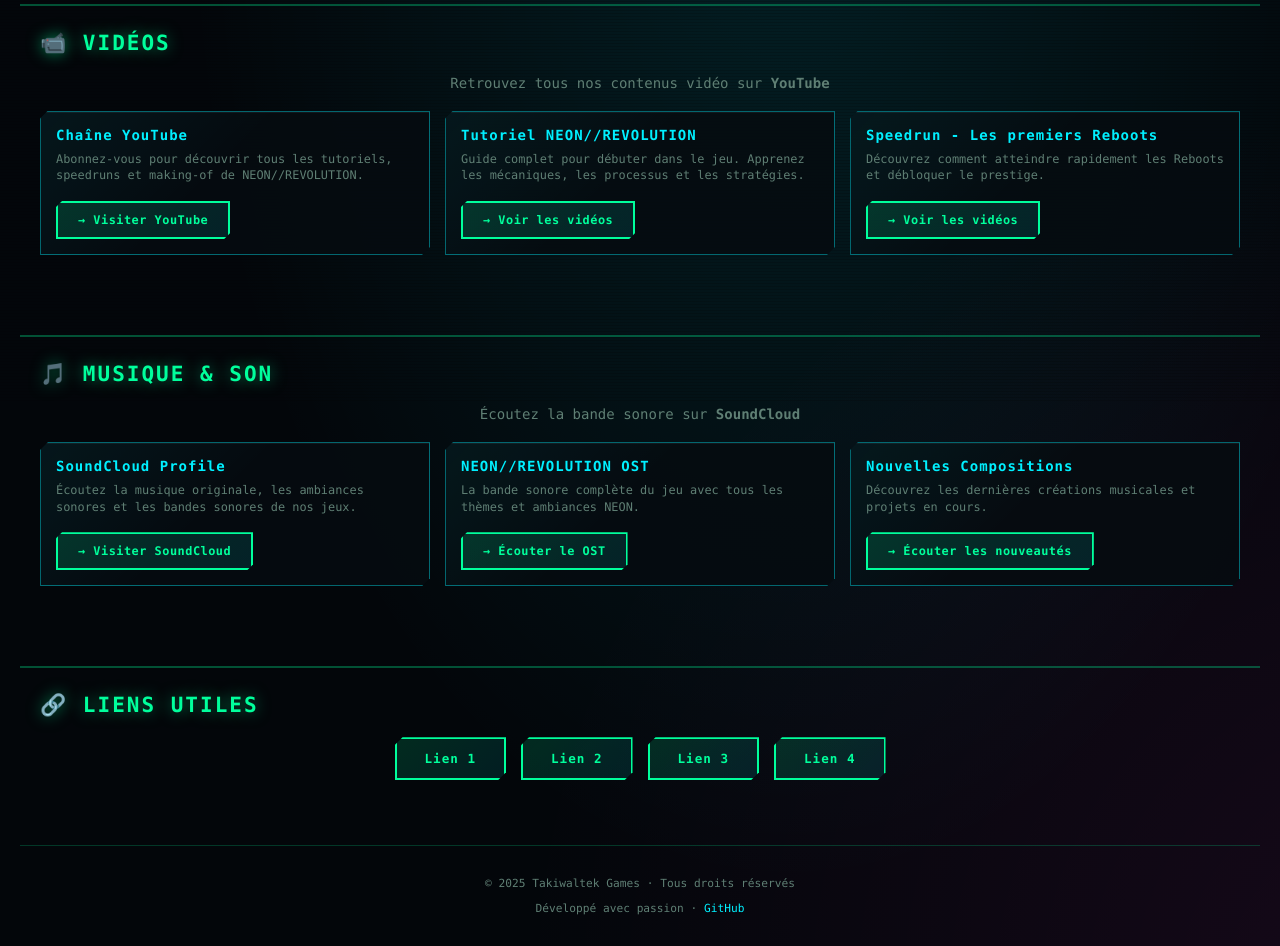
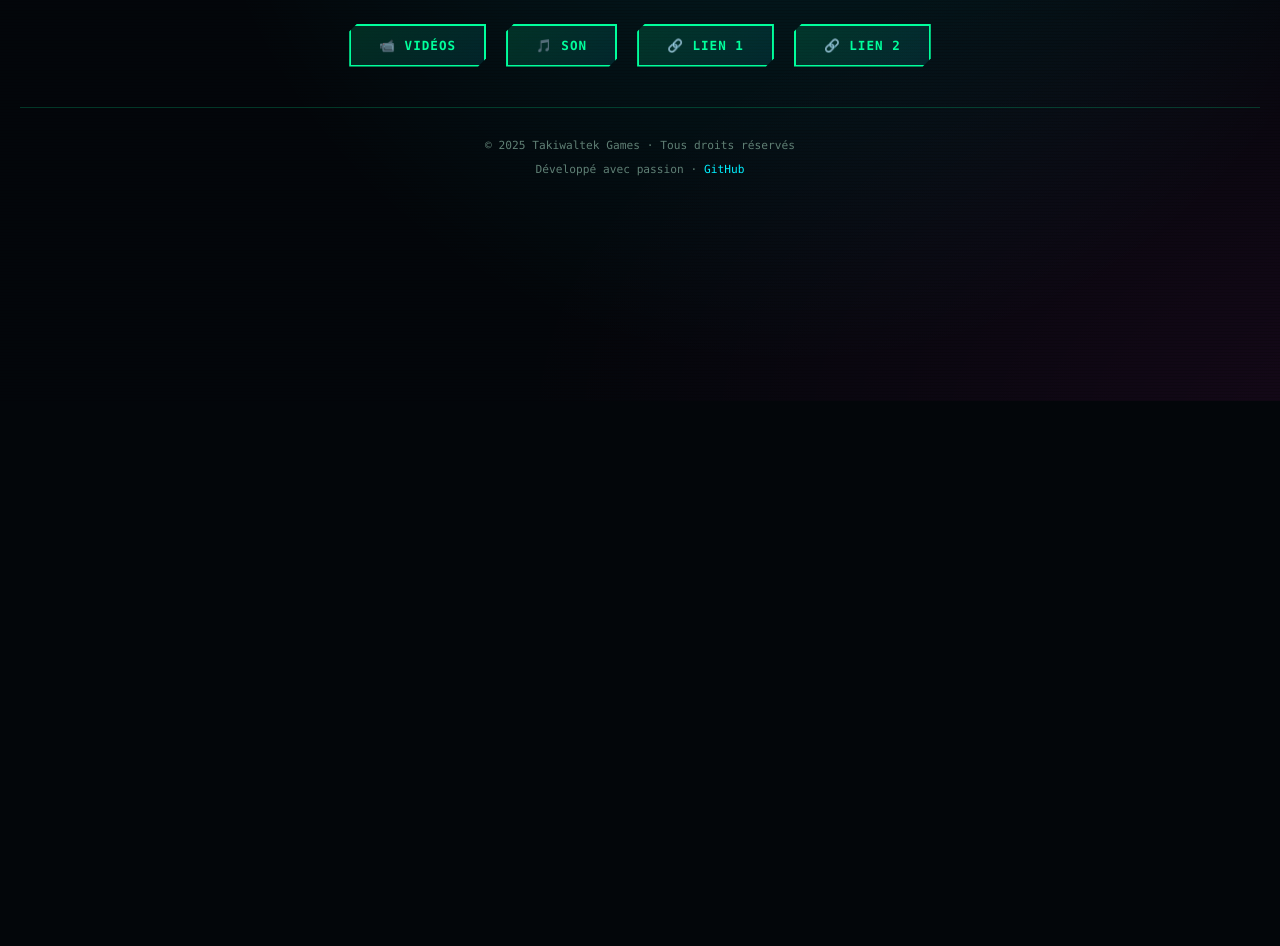
Before and after one commit to Takiwaltek/Games, a plain HTML site: page index.html in a window 1280 px wide. Shown: the part 399-1345 px from the top of the page. After the commit the page ends 800 px from the top, so only its background shows below. Drawn offline with Linux system fonts and the light colour scheme.

Commit message:
refactor: Simplify page to games + 4 buttons only
- Removed all sections (Videos, Sound, Links sections)
- Kept only game cards at top
- Added 4 simple buttons below: Videos, Son, Lien 1, Lien 2
- Ultra-clean and minimal design

```diff
--- a/index.html
+++ b/index.html
@@ -382,66 +382,15 @@
             </div>
         </div>
 
-        <!-- SECTION VIDÉOS -->
-        <section id="videos">
-            <h2 class="section-title">📹 VIDÉOS</h2>
-            <p style="text-align: center; color: var(--dim); margin-bottom: 20px;">
-                Retrouvez tous nos contenus vidéo sur <strong>YouTube</strong>
-            </p>
-            <div class="content-grid">
-                <div class="content-card">
-                    <h3>Chaîne YouTube</h3>
-                    <p>Abonnez-vous pour découvrir tous les tutoriels, speedruns et making-of de NEON//REVOLUTION.</p>
-                    <a href="https://www.youtube.com/@takiwaltek" target="_blank">→ Visiter YouTube</a>
-                </div>
-                <div class="content-card">
-                    <h3>Tutoriel NEON//REVOLUTION</h3>
-                    <p>Guide complet pour débuter dans le jeu. Apprenez les mécaniques, les processus et les stratégies.</p>
-                    <a href="https://www.youtube.com/@takiwaltek/videos" target="_blank">→ Voir les vidéos</a>
-                </div>
-                <div class="content-card">
-                    <h3>Speedrun - Les premiers Reboots</h3>
-                    <p>Découvrez comment atteindre rapidement les Reboots et débloquer le prestige.</p>
-                    <a href="https://www.youtube.com/@takiwaltek/videos" target="_blank">→ Voir les vidéos</a>
-                </div>
+        <!-- 4 BOUTONS SIMPLES -->
+        <div style="text-align: center; margin-top: 60px;">
+            <div style="display: flex; flex-wrap: wrap; gap: 20px; justify-content: center;">
+                <a href="https://www.youtube.com/@takiwaltek" target="_blank" class="simple-btn">📹 VIDÉOS</a>
+                <a href="https://soundcloud.com/takiwalte" target="_blank" class="simple-btn">🎵 SON</a>
+                <a href="#" class="simple-btn">🔗 LIEN 1</a>
+                <a href="#" class="simple-btn">🔗 LIEN 2</a>
             </div>
-        </section>
-
-        <!-- SECTION SOUNDCLOUD -->
-        <section id="soundcloud">
-            <h2 class="section-title">🎵 MUSIQUE & SON</h2>
-            <p style="text-align: center; color: var(--dim); margin-bottom: 20px;">
-                Écoutez la bande sonore sur <strong>SoundCloud</strong>
-            </p>
-            <div class="content-grid">
-                <div class="content-card">
-                    <h3>SoundCloud Profile</h3>
-                    <p>Écoutez la musique originale, les ambiances sonores et les bandes sonores de nos jeux.</p>
-                    <a href="https://soundcloud.com/takiwalte" target="_blank">→ Visiter SoundCloud</a>
-                </div>
-                <div class="content-card">
-                    <h3>NEON//REVOLUTION OST</h3>
-                    <p>La bande sonore complète du jeu avec tous les thèmes et ambiances NEON.</p>
-                    <a href="https://soundcloud.com/takiwalte" target="_blank">→ Écouter le OST</a>
-                </div>
-                <div class="content-card">
-                    <h3>Nouvelles Compositions</h3>
-                    <p>Découvrez les dernières créations musicales et projets en cours.</p>
-                    <a href="https://soundcloud.com/takiwalte" target="_blank">→ Écouter les nouveautés</a>
-                </div>
-            </div>
-        </section>
-
-        <!-- SECTION LIENS UTILES -->
-        <section id="links">
-            <h2 class="section-title">🔗 LIENS UTILES</h2>
-            <div style="display: flex; flex-wrap: wrap; gap: 15px; justify-content: center;">
-                <a href="#" class="simple-btn">Lien 1</a>
-                <a href="#" class="simple-btn">Lien 2</a>
-                <a href="#" class="simple-btn">Lien 3</a>
-                <a href="#" class="simple-btn">Lien 4</a>
-            </div>
-        </section>
+        </div>
 
         <footer>
             <p>© 2025 Takiwaltek Games · Tous droits réservés</p>
```
